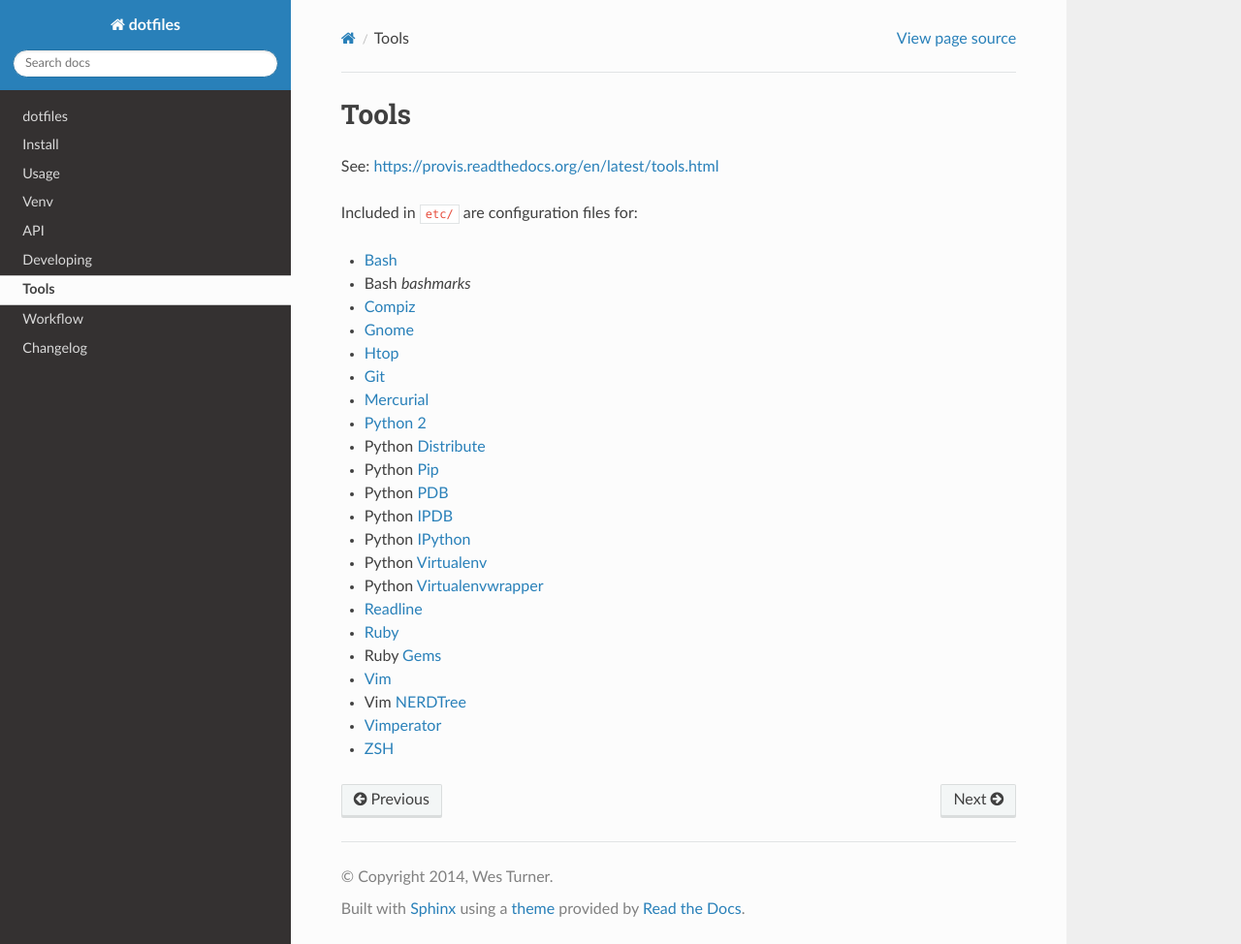
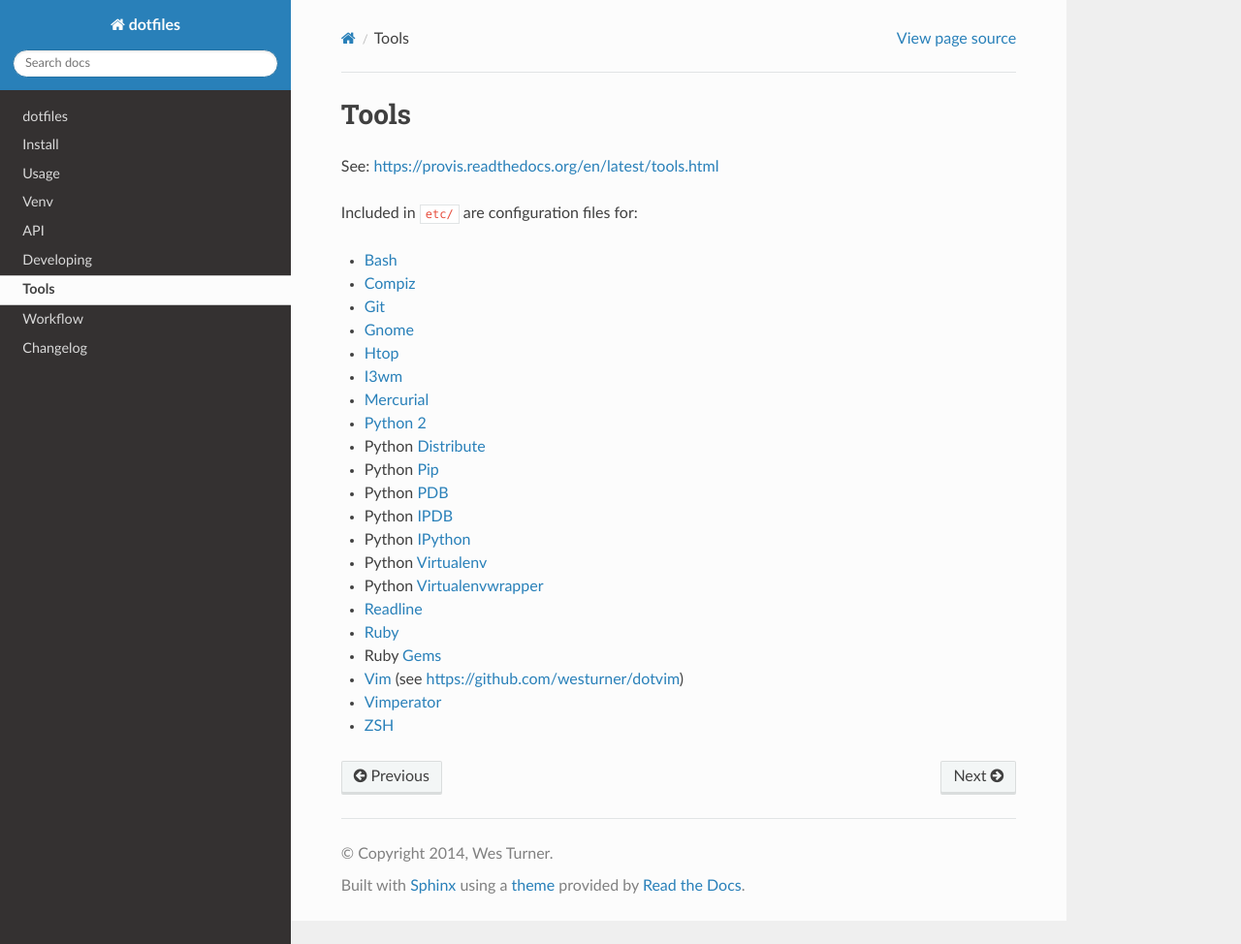
Before and after one commit to westurner/dotfiles, a Sphinx documentation site: the page built from docs/tools.rst, in a window 1280 px wide and 974 px high. Shown: the whole window at 97% size. Built offline with Sphinx 7.4.7 and the Read the Docs theme 2.0.0, drawn with Linux system fonts in a browser that asks for light colours; the version number could not be read and is left out.

Commit message:
DOC: add i3wm to tools.rst & sort, add correct heading in __init__.py, thg link

```diff
--- a/docs/tools.rst
+++ b/docs/tools.rst
@@ -7,11 +7,11 @@
 Included in ``etc/`` are configuration files for:
 
 * `Bash`_
-*  Bash `bashmarks`
 * `Compiz`_
+* `Git`_
 * `Gnome`_
 * `Htop`_
-* `Git`_
+* `I3wm`_
 * `Mercurial`_
 * `Python 2`_
 *  Python `Distribute`_
@@ -24,8 +24,7 @@
 * `Readline`_
 * `Ruby`_
 *  Ruby `Gems`_
-* `Vim`_
-*  Vim `NERDTree`_
+* `Vim`_ (see https://github.com/westurner/dotvim)
 * `Vimperator`_
 * `ZSH`_
 
@@ -34,6 +33,7 @@
 .. _Gnome: http://www.gnome.org
 .. _Git: http://git-scm.com/documentation
 .. _Htop: http://htop.sourceforge.net
+.. _I3wm: http://i3wm.org/
 .. _IPDB: https://pypi.python.org/pypi/ipdb
 .. _IPython: http://ipython.org/ipython-doc/stable/overview.html
 .. _Mercurial: http://hgbook.red-bean.com/
--- a/docs/workflow.rst
+++ b/docs/workflow.rst
@@ -892,7 +892,7 @@
 
     * `mq <http://mercurial.selenic.com/wiki/MqExtension>`_ --
       a mercurial extension for working with Mercurial Patch Queues
-    * `tortoisehg <http://tortoisehg.bitbucket.org/`_ --
+    * `tortoisehg <http://tortoisehg.bitbucket.org/>`_ --
       an excellent VCS gui for Mercurial (and git, with hg-git)
 
 
--- a/src/dotfiles/__init__.py
+++ b/src/dotfiles/__init__.py
@@ -1,7 +1,11 @@
 #!/usr/bin/env python
 # -*- coding: utf-8 -*-
 """
-pkgsetcomp module
+Dotfiles
+==========
+
+* dotfiles:version
+* dotfiles.cli
 
 """
 
```
